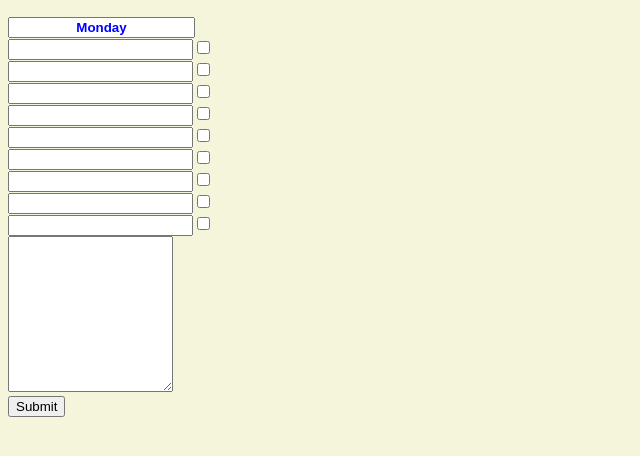
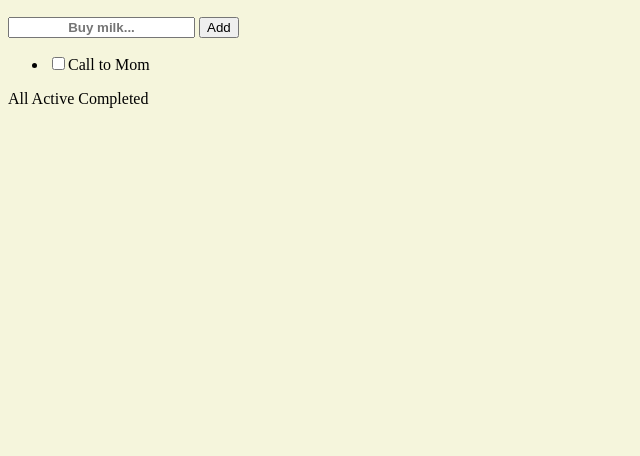
Before and after one commit to adelya11/practice, a plain HTML site: page index.html in a window 1280 px wide. Shown: the part 56-512 px from the top of the page, without its empty margins (0-640 px from the left). Drawn offline with Linux system fonts and the light colour scheme.

Commit message:
Update index.html
Final result should look similar to https://i.imgur.com/xgvq0yf.png

```diff
--- a/index.html
+++ b/index.html
@@ -8,39 +8,15 @@
 
 <body>
     <h2><b>To Do list</b></h2>
-
     <form>
-        <!--I wasn't sure how to align the "monday" tab below to be equal with everything else-->
-        <input type="text" id="large-title" value="Monday">
-
-        <br>
-        <input type="text"><input type="checkbox">
-        <br>
-        <input type="text"><input type="checkbox">
-        <br>
-        <input type="text"><input type="checkbox">
-        <br>
-        <input type="text"><input type="checkbox">
-        <br>
-        <input type="text"><input type="checkbox">
-        <br>
-        <input type="text"><input type="checkbox">
-        <br>
-        <input type="text"><input type="checkbox">
-        <br>
-        <input type="text"><input type="checkbox">
-        <br>
-        <input type="text"><input type="checkbox">
-        <br>
-        <textarea rows="10" cols="18">
-        </textarea>
-        <br>
-
-        <input type="submit">
-
+        <input type="text" id="large-title" placeholder="Buy milk...">
+        <button>Add</button>
     </form>
-
+    <ul>
+        <li><input type="checkbox">Call to Mom</li>
+    </ul>
+    <span>All</span>
+    <span>Active</span>
+    <span>Completed</span>
 </body>
-
-
 </html>
```
